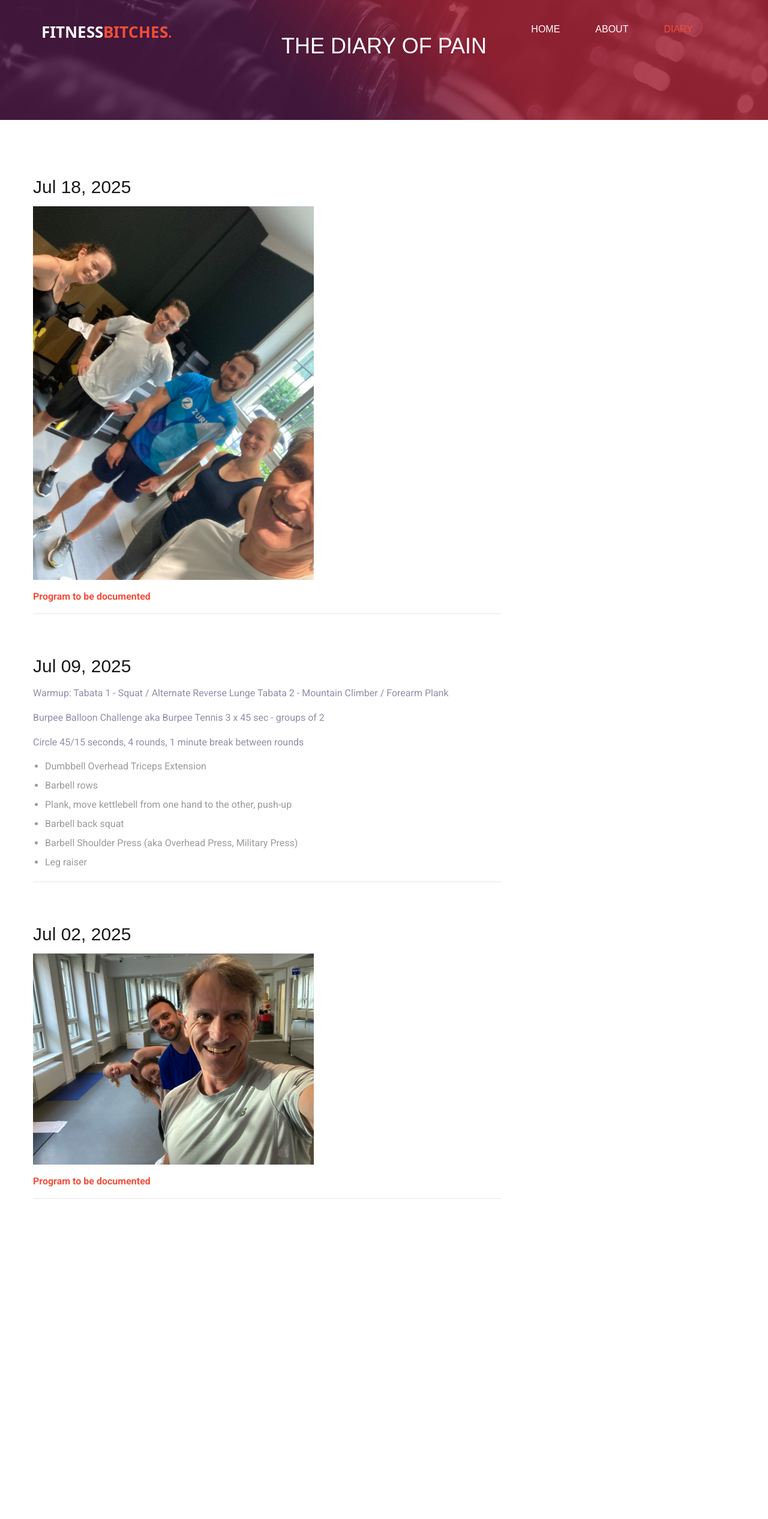
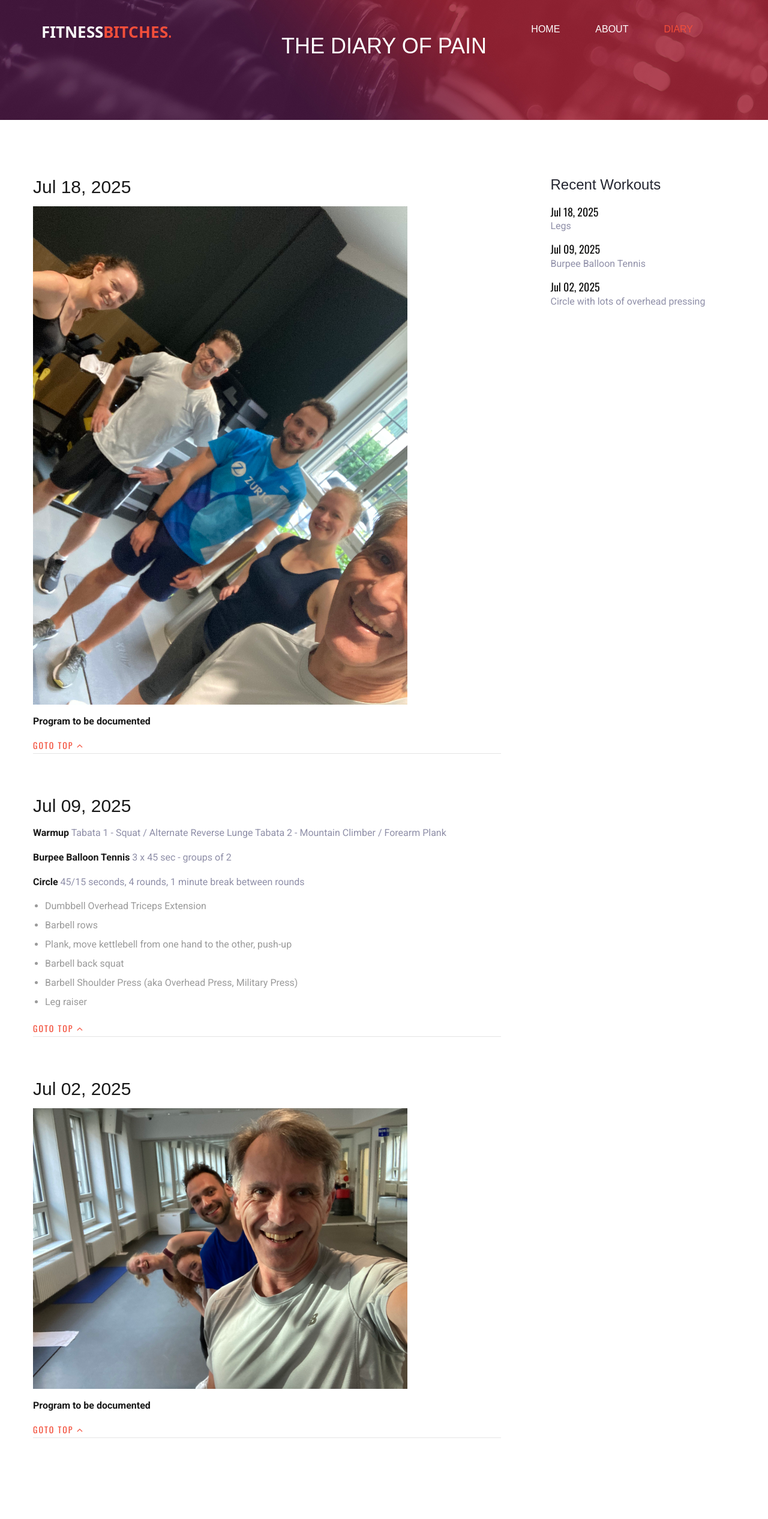
Before and after one commit to klaus-strele/fitnessbitches, a Jekyll site: the page built from diary.html, in a window 1280 px wide. Shown: the whole page at 60% size. Built offline with Jekyll 4.4.1, drawn with Linux system fonts in a browser that asks for light colours; some web fonts are replaced; before the commit the page ends 2134 px from its top, so only the background shows below that.

Commit message:
added recent workouts

```diff
--- a/_posts/2025-07-02-workout.md
+++ b/_posts/2025-07-02-workout.md
@@ -1,6 +1,6 @@
 ---
 layout: post
-title: "Workout"
+title: "Circle with lots of overhead pressing"
 author: Klaus
 ---
 
--- a/_posts/2025-07-09-workout.md
+++ b/_posts/2025-07-09-workout.md
@@ -1,17 +1,17 @@
 ---
 layout: post
-title: "Workout"
+title: "Burpee Balloon Tennis"
 author: Klaus
 ---
 
-Warmup:
+**Warmup**
 Tabata 1 - Squat / Alternate Reverse Lunge
 Tabata 2 - Mountain Climber / Forearm Plank
 
-Burpee Balloon Challenge aka Burpee Tennis
+**Burpee Balloon Tennis**
 3 x 45 sec - groups of 2
 
-Circle 45/15 seconds, 4 rounds, 1 minute break between rounds
+**Circle** 45/15 seconds, 4 rounds, 1 minute break between rounds
 - Dumbbell Overhead Triceps Extension
 - Barbell rows
 - Plank, move kettlebell from one hand to the other, push-up
--- a/_posts/2025-07-18-workout.md
+++ b/_posts/2025-07-18-workout.md
@@ -1,6 +1,6 @@
 ---
 layout: post
-title: "Workout"
+title: "Legs"
 author: Klaus
 ---
 
--- a/assets/css/style.css
+++ b/assets/css/style.css
@@ -1366,7 +1366,7 @@ ol {
   color:
 }
 .blog-items .single-blog-item img {
-  width: 60%;
+  width: 80%;
 }
 .blog-items .single-blog-item .blog-text .blog-tag {
   overflow: hidden;
@@ -1428,7 +1428,7 @@ ol {
   margin-bottom: 0.5em;
 }
 .blog-items .single-blog-item .blog-text strong {
-  color: #f34e3a;
+  color: #191919;
 }
 .blog-items .single-blog-item .blog-text .blog-btn {
   color: #f34e3a;
@@ -1460,136 +1460,14 @@ ol {
   margin-left: -15px;
   margin-right: -15px;
 }
-.blog-sidebar .sidebar-recent {
-  margin-bottom: 32px;
-}
-.blog-sidebar .sidebar-recent h4 {
+.blog-sidebar h4 {
   color: #232530;
   font-weight: 500;
   margin-bottom: 20px;
-}
-.blog-sidebar .sidebar-recent .sr-item {
-  border-bottom: 1px solid #e5e5e5;
-  padding-bottom: 15px;
-  margin-bottom: 15px;
-}
-.blog-sidebar .sidebar-recent .sr-item:last-child {
-  border-bottom: none;
-}
-.blog-sidebar .sidebar-recent .sr-item a {
-  display: block;
-  -webkit-transition: all 0.3s;
-  -o-transition: all 0.3s;
-  transition: all 0.3s;
-}
-.blog-sidebar .sidebar-recent .sr-item a:hover h5 {
-  color: #f34e3a;
-}
-.blog-sidebar .sidebar-recent .sr-item a h5 {
-  color: #191919;
-  font-weight: 500;
-  line-height: 26px;
-  margin-bottom: 10px;
-}
-.blog-sidebar .sidebar-recent .sr-item .blog-date {
-  color: #6e6e6e;
-  font-size: 14px;
-}
-.blog-sidebar .sidebar-categories {
-  margin-bottom: 42px;
-}
-.blog-sidebar .sidebar-categories h4 {
-  color: #232530;
-  font-weight: 500;
-  margin-bottom: 20px;
-}
-.blog-sidebar .sidebar-categories .cat-list li {
-  list-style: none;
-}
-.blog-sidebar .sidebar-categories .cat-list li:hover a {
-  color: #f34e3a;
-}
-.blog-sidebar .sidebar-categories .cat-list li a {
-  color: #6e6e6e;
-  font-size: 16px;
-  line-height: 34px;
-  padding-left: 20px;
-  position: relative;
-  display: inline-block;
-  -webkit-transition: all 0.3s;
-  -o-transition: all 0.3s;
-  transition: all 0.3s;
-}
-.blog-sidebar .sidebar-categories .cat-list li a:before {
-  position: absolute;
-  left: 0;
-  top: 12px;
-  width: 8px;
-  height: 8px;
-  background: #f34e3a;
-  content: "";
-  border-radius: 50%;
-}
-.blog-sidebar .popular-tags {
-  margin-bottom: 44px;
-}
-.blog-sidebar .popular-tags h4 {
-  color: #232530;
-  font-weight: 500;
-  margin-bottom: 28px;
-}
-.blog-sidebar .popular-tags a {
-  display: inline-block;
-  font-size: 12px;
-  color: #6e6e6e;
-  text-transform: uppercase;
-  border: 1px solid #e5e5e5;
-  padding: 6px 14px;
-  margin-right: 6px;
-  margin-bottom: 10px;
-  -webkit-transition: all 0.3s;
-  -o-transition: all 0.3s;
-  transition: all 0.3s;
-}
-.blog-sidebar .popular-tags a:hover {
-  color: #f34e3a;
-  border-color: #f34e3a;
-}
-.blog-sidebar .weekly-time h4 {
-  color: #232530;
-  font-weight: 500;
-  margin-bottom: 28px;
-}
-.blog-sidebar .weekly-time ul li {
-  list-style: none;
-  overflow: hidden;
-  line-height: 48px;
-  padding-bottom: 12px;
-  margin-bottom: 12px;
-  border-bottom: 1px solid #e5e5e5;
-  -webkit-transition: all 0.3s;
-  -o-transition: all 0.3s;
-  transition: all 0.3s;
-}
-.blog-sidebar .weekly-time ul li:hover p {
-  color: #f34e3a;
-}
-.blog-sidebar .weekly-time ul li:hover span {
-  color: #f34e3a;
-}
-.blog-sidebar .weekly-time ul li:last-child {
-  border-bottom: none;
-}
-.blog-sidebar .weekly-time ul li p {
-  color: #6e6e6e;
-  margin-bottom: 0;
-  float: left;
-}
-.blog-sidebar .weekly-time ul li span {
-  color: #6e6e6e;
-  font-size: 16px;
-  float: right;
-  line-height: 25px;
+  margin-top: 14px;
+}
+.blog-sidebar a h5:hover {
+  color: #f34e3a;
 }
 
 .blog-details {
--- a/diary.html
+++ b/diary.html
@@ -14,12 +14,16 @@ title: The Diary of Pain
                 <div class="blog-items">
                     {% for post in site.posts %}
                      <!-- Blog Item Begin -->
-                    <div class="single-blog-item">
+                    <div class="single-blog-item" id="{{ post.id }}">
                         <div class="blog-text">
                             <h3>{{ post.date | date: "%b %d, %Y" }}</h3>
                             <div>
                                 {{ post.content }}
                             </div>
+                            <a href="#" class="blog-btn">
+                                Goto top
+                                <i class="fa fa-angle-up"></i>
+                            </a>
                         </div>
                     </div>
                     <!-- Blog Item End -->
@@ -28,6 +32,22 @@ title: The Diary of Pain
             </div>
             <!-- Main list of blog entries End -->
 
+            <!-- Recent Workouts Begin -->
+            <div class="col-lg3 offset-lg-1">
+                <div class="blog-sidebar">
+                        <h4>Recent Workouts</h4>
+                        {% for post in site.posts limit: 10 %}
+                        <a href="#{{ post.id }}">
+                            <div>
+                                <h5>{{ post.date | date: "%b %d, %Y" }}</h5>
+                                <p>{{ post.title }}</p>
+                            </div>
+                        </a>
+                        {% endfor %}
+                </div>
+            </div>
+            <!-- Recent Workouts End -->
+
         </div>
     </div>
 </section>
```
